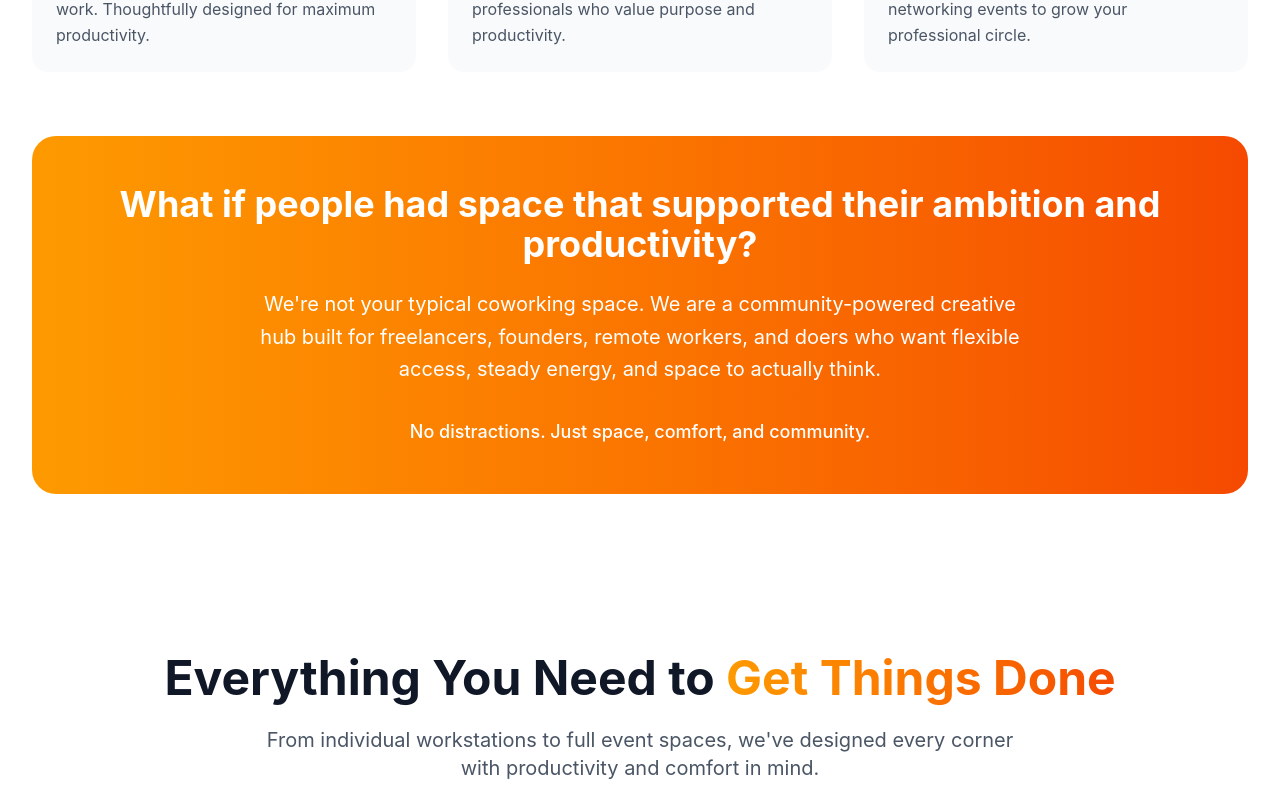
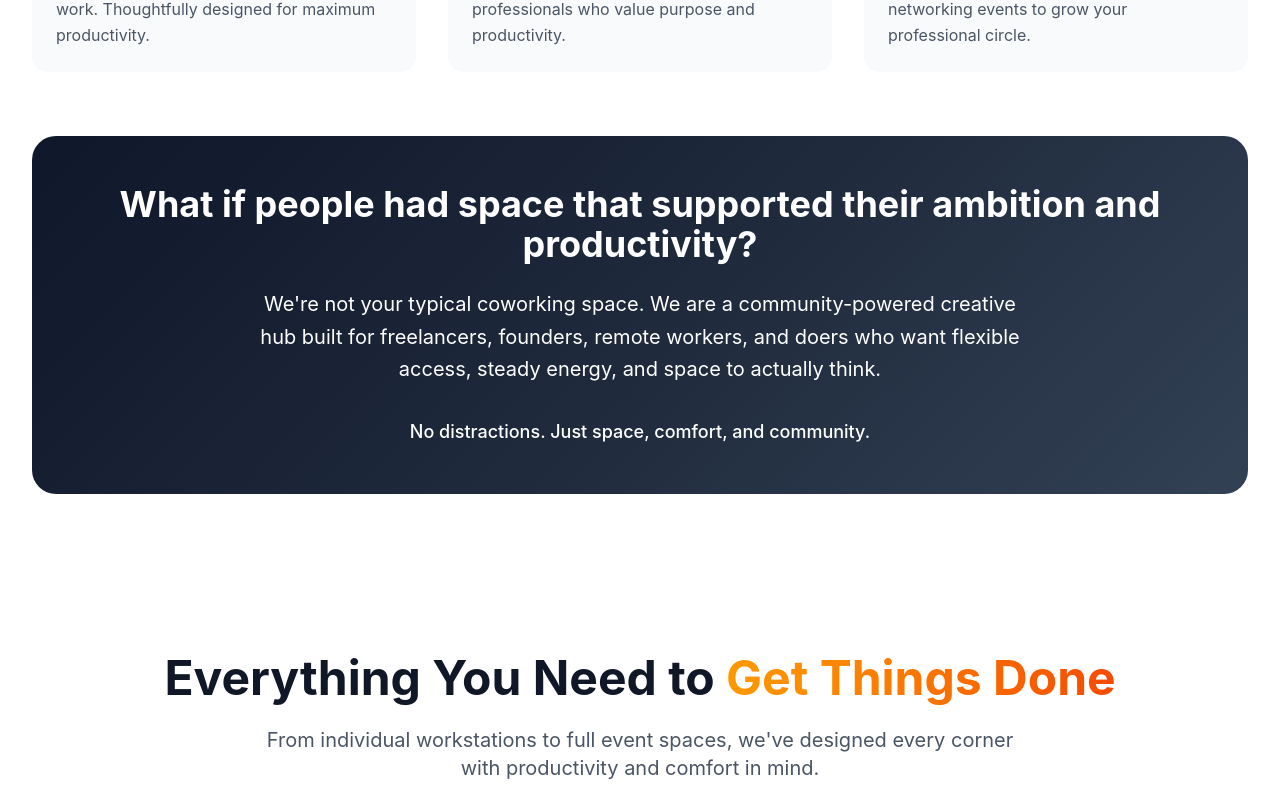
Before and after one commit to Bastieno/sebs-hub, a Next.js app: page / in a window 1280 px wide. Shown: the part 2400-3200 px from the top of the page. Built offline with nearby package versions, Linux system fonts and the light colour scheme.

Commit message:
Replace inline gradients with hero-gradient CSS class
Refactor hardcoded gradient styles in About and Pricing components to use a consistent hero-gradient class, improving maintainability and design consistency across the application.

```diff
--- a/src/components/About.tsx
+++ b/src/components/About.tsx
@@ -122,7 +122,7 @@ export default function About() {
         </div>
 
         {/* Mission Statement */}
-        <div className="bg-gradient-to-r from-amber-500 to-orange-600 rounded-3xl p-8 md:p-12 text-center text-white">
+        <div className="hero-gradient rounded-3xl p-8 md:p-12 text-center text-white">
           <h3 className="text-3xl md:text-4xl font-bold mb-6">
             What if people had space that supported their ambition and
             productivity?
--- a/src/components/Pricing.tsx
+++ b/src/components/Pricing.tsx
@@ -175,7 +175,7 @@ export default function Pricing() {
           </div>
 
           {/* Special Team Night Plan */}
-          <div className="mt-12 bg-gradient-to-r from-purple-600 to-indigo-600 rounded-2xl p-8 text-center text-white">
+          <div className="mt-12 hero-gradient rounded-2xl p-8 text-center text-white">
             <h4 className="text-2xl font-bold mb-4">
               🌙 Special Team Night Plan
             </h4>
@@ -189,7 +189,7 @@ export default function Pricing() {
                 href="https://forms.gle/X6XRufwUn7dJrNf76"
                 target="_blank"
                 rel="noopener noreferrer"
-                className="inline-block bg-white text-purple-600 px-8 py-3 rounded-full font-semibold hover:shadow-lg transition-all duration-300 hover:scale-105"
+                className="inline-block bg-white text-amber-600 px-8 py-3 rounded-full font-semibold hover:shadow-lg transition-all duration-300 hover:scale-105"
               >
                 Contact for Pricing
               </a>
@@ -265,7 +265,7 @@ export default function Pricing() {
         </div>
 
         {/* Special Offer */}
-        <div className="mt-16 bg-gradient-to-r from-amber-500 to-orange-600 rounded-2xl p-8 text-center text-white">
+        <div className="mt-16 hero-gradient rounded-2xl p-8 text-center text-white">
           <h3 className="text-2xl font-bold mb-4">
             First-Time Visitor Bonus! 🎉
           </h3>
```
